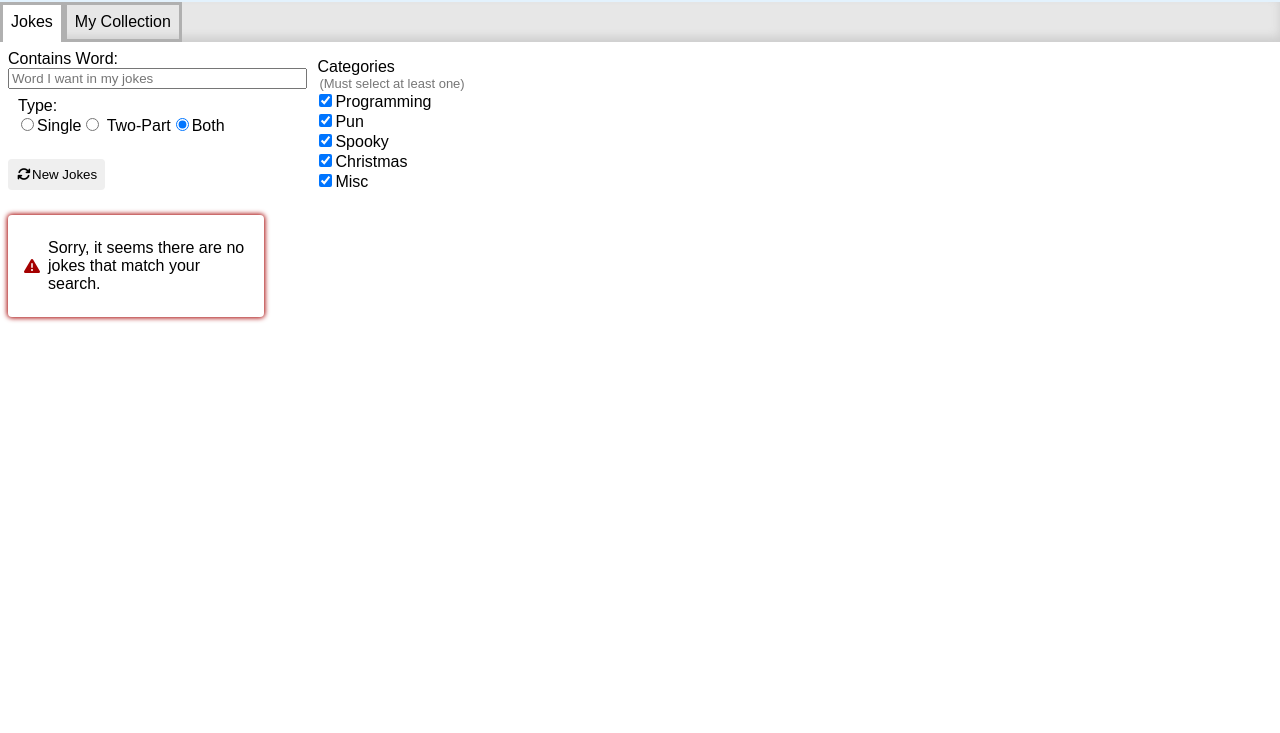
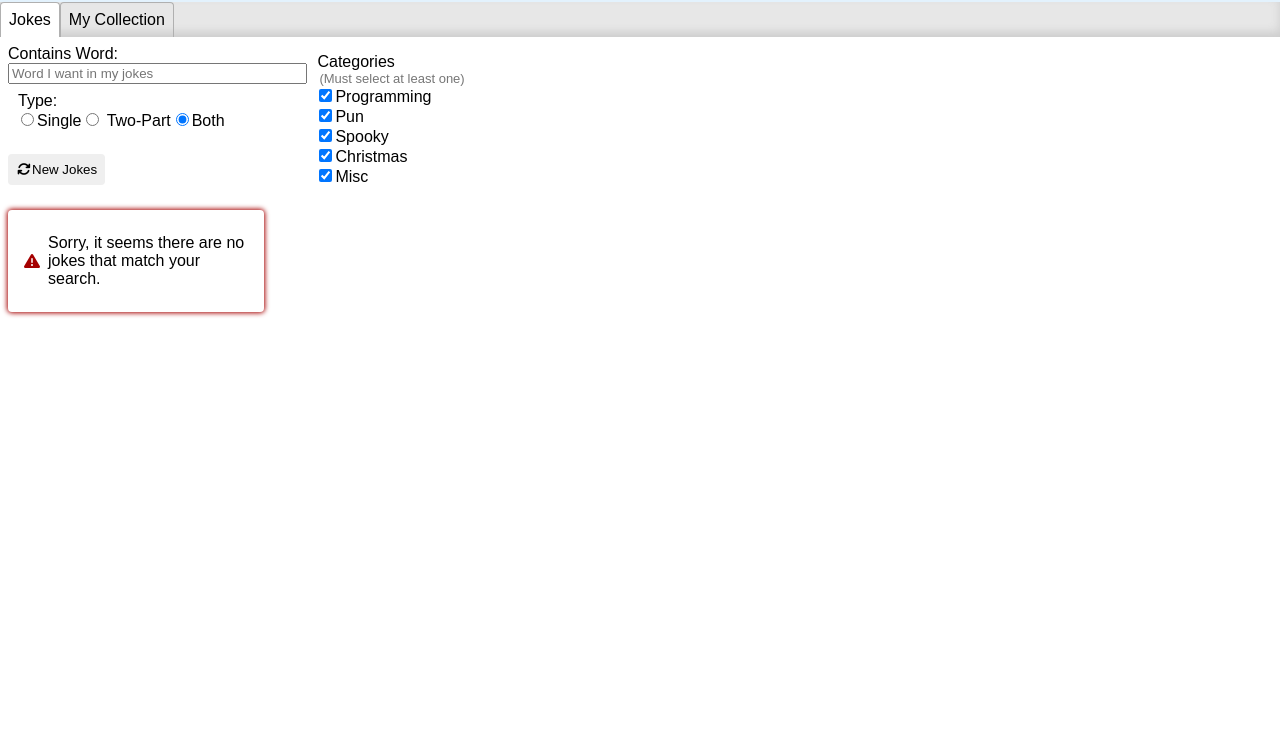
Before and after one commit to michelleschofield/wisecrack, a website: page index.html in a window 1280 px wide. Shown: the part 67-800 px from the top of the page. Drawn offline with Linux system fonts and the light colour scheme; no server answers; a web font is replaced by a local one.

Commit message:
styling changes

```diff
--- a/css/styles.css
+++ b/css/styles.css
@@ -53,14 +53,15 @@ button:hover {
 
 .tab {
   padding: 0.5rem;
-  border: solid;
-  border-color: rgb(176, 176, 176);
+  border: solid 1.5px rgb(176, 176, 176);
   cursor: pointer;
+  border-bottom: none;
+  border-top-left-radius: 0.25rem;
+  border-top-right-radius: 0.25rem;
 }
 
 .tab.active {
   background-color: rgb(255, 255, 255);
-  border-bottom: none;
   box-shadow: none;
 }
 
```
